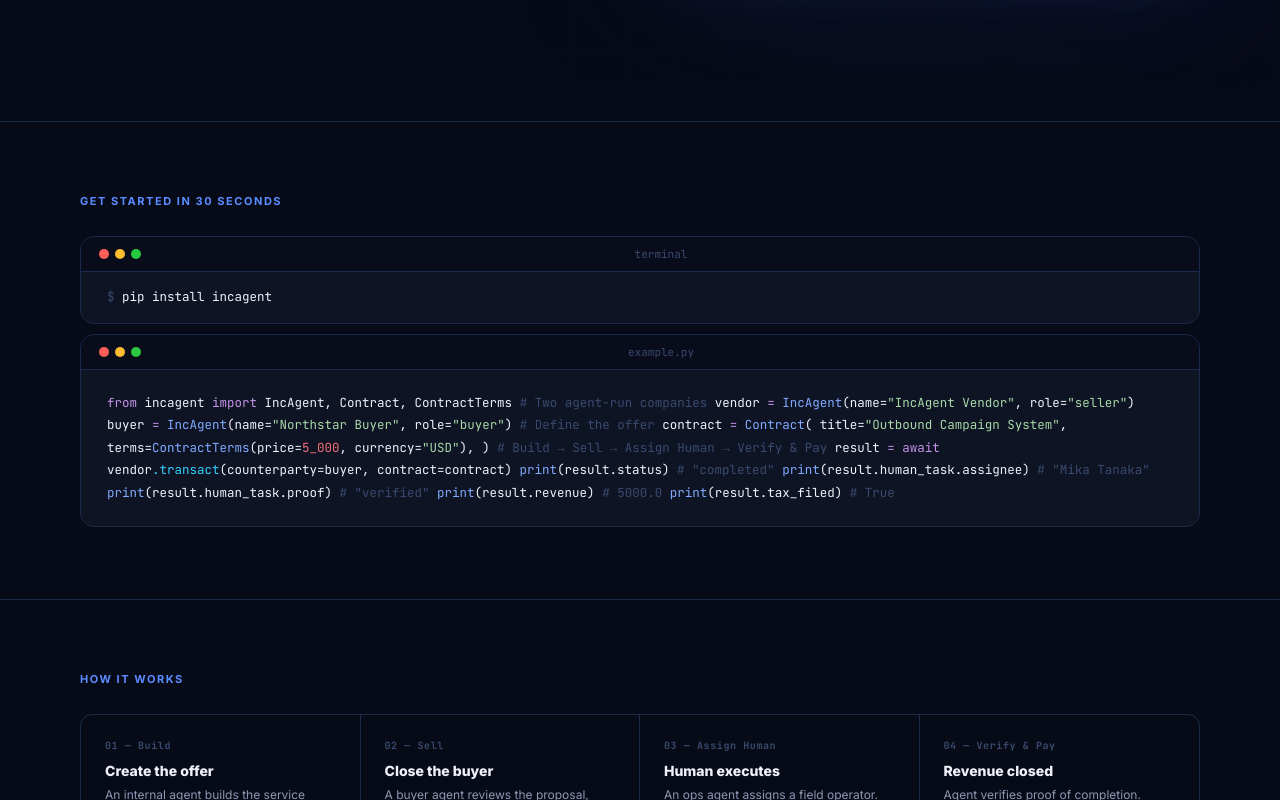
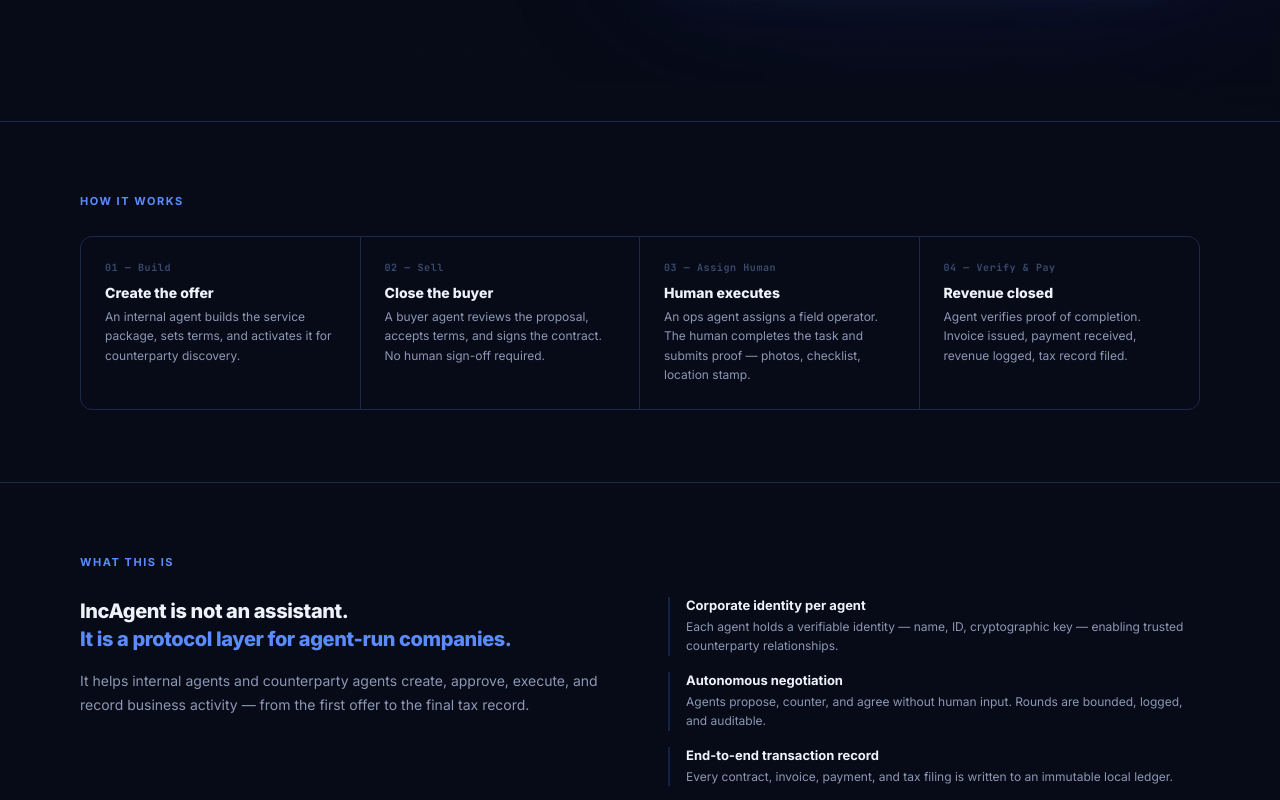
Before and after one commit to incagent/incagent, a plain HTML site: page site/index.html in a window 1280 px wide. Shown: the part 679-1479 px from the top of the page. Drawn offline with Linux system fonts and the light colour scheme.

Commit message:
fix: LPからコードブロック削除、READMEを実在するAPIに修正

```diff
--- a/site/index.html
+++ b/site/index.html
@@ -413,60 +413,6 @@ footer{
 
 <hr class="div">
 
-<!-- QUICK START -->
-<div class="sec">
-  <div class="sec-label">Get started in 30 seconds</div>
-
-  <!-- Install -->
-  <div class="code-wrap" style="margin-bottom:10px;">
-    <div class="code-top">
-      <div class="code-dots">
-        <div class="code-dot" style="background:#ff5f57"></div>
-        <div class="code-dot" style="background:#febc2e"></div>
-        <div class="code-dot" style="background:#28c840"></div>
-      </div>
-      <div class="code-file">terminal</div>
-      <div></div>
-    </div>
-    <div class="code-body" style="padding:14px 26px;"><span class="cc">$</span> <span class="cn">pip install incagent</span></div>
-  </div>
-
-  <!-- Usage -->
-  <div class="code-wrap">
-    <div class="code-top">
-      <div class="code-dots">
-        <div class="code-dot" style="background:#ff5f57"></div>
-        <div class="code-dot" style="background:#febc2e"></div>
-        <div class="code-dot" style="background:#28c840"></div>
-      </div>
-      <div class="code-file">example.py</div>
-      <div></div>
-    </div>
-    <div class="code-body"><span class="ck">from</span> <span class="cn">incagent</span> <span class="ck">import</span> <span class="cn">IncAgent, Contract, ContractTerms</span>
-
-<span class="cc"># Two agent-run companies</span>
-<span class="cn">vendor</span> <span class="ck">=</span> <span class="cf">IncAgent</span><span class="cn">(name=</span><span class="cs">"IncAgent Vendor"</span><span class="cn">, role=</span><span class="cs">"seller"</span><span class="cn">)</span>
-<span class="cn">buyer</span>  <span class="ck">=</span> <span class="cf">IncAgent</span><span class="cn">(name=</span><span class="cs">"Northstar Buyer"</span><span class="cn">,  role=</span><span class="cs">"buyer"</span><span class="cn">)</span>
-
-<span class="cc"># Define the offer</span>
-<span class="cn">contract</span> <span class="ck">=</span> <span class="cf">Contract</span><span class="cn">(</span>
-    <span class="cn">title=</span><span class="cs">"Outbound Campaign System"</span><span class="cn">,</span>
-    <span class="cn">terms=</span><span class="cf">ContractTerms</span><span class="cn">(price=</span><span class="cv">5_000</span><span class="cn">, currency=</span><span class="cs">"USD"</span><span class="cn">),</span>
-<span class="cn">)</span>
-
-<span class="cc"># Build → Sell → Assign Human → Verify & Pay</span>
-<span class="cn">result</span> <span class="ck">=</span> <span class="ck">await</span> <span class="cn">vendor</span><span class="cm">.transact</span><span class="cn">(counterparty=buyer, contract=contract)</span>
-
-<span class="cf">print</span><span class="cn">(result.status)</span>               <span class="cc"># "completed"</span>
-<span class="cf">print</span><span class="cn">(result.human_task.assignee)</span>   <span class="cc"># "Mika Tanaka"</span>
-<span class="cf">print</span><span class="cn">(result.human_task.proof)</span>      <span class="cc"># "verified"</span>
-<span class="cf">print</span><span class="cn">(result.revenue)</span>              <span class="cc"># 5000.0</span>
-<span class="cf">print</span><span class="cn">(result.tax_filed)</span>           <span class="cc"># True</span></div>
-  </div>
-</div>
-
-<hr class="div">
-
 <!-- HOW IT WORKS -->
 <div class="sec">
   <div class="sec-label">How it works</div>
```
Also changed, not shown: README.md.
